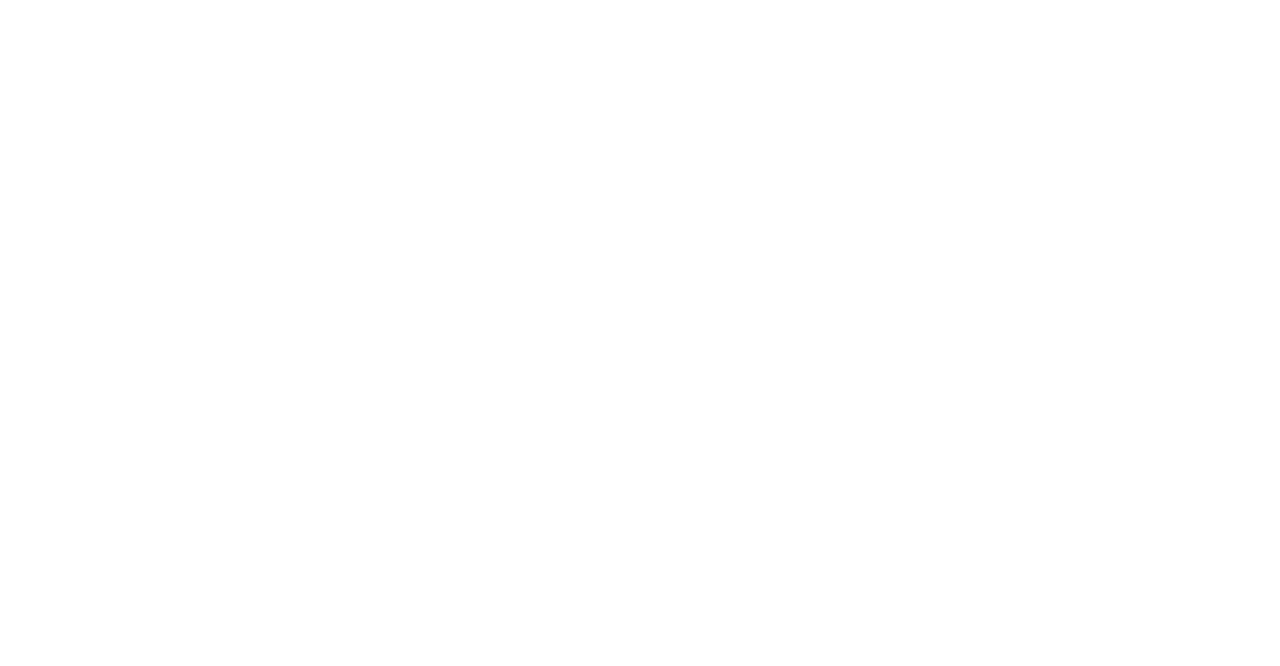
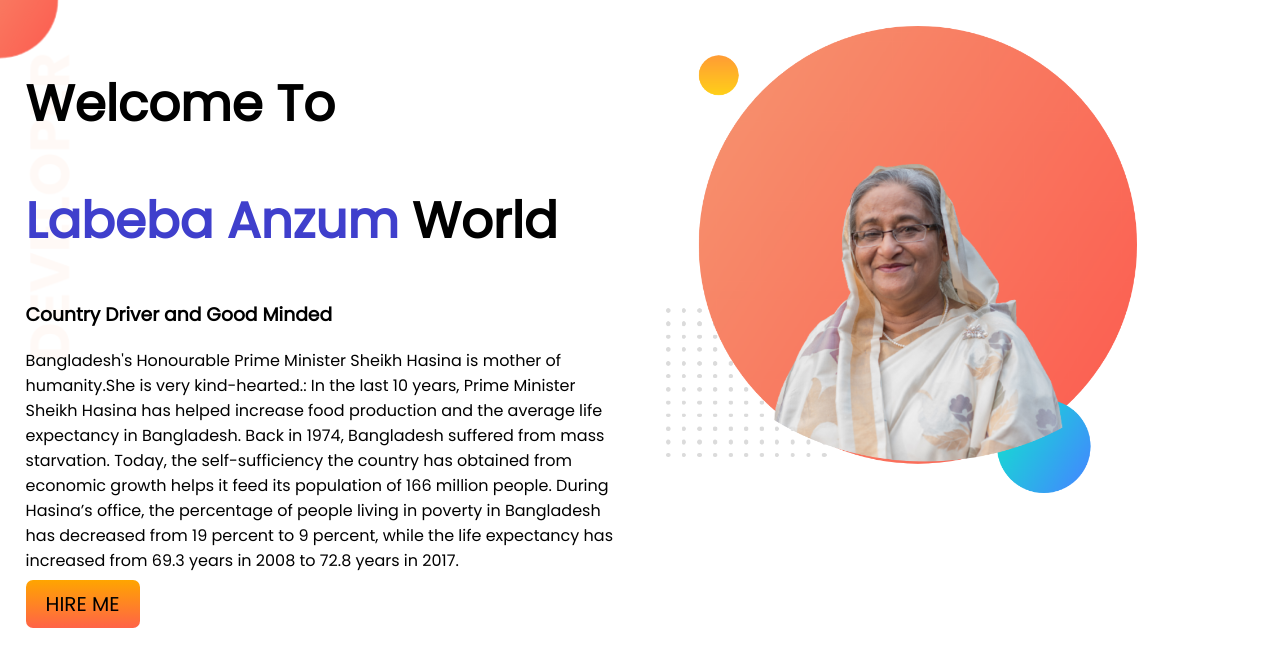
Before and after one commit to LabebaAnzum/developer-portfolio, a plain HTML site: page index.html in a window 1280 px wide. Drawn offline with Linux system fonts and the light colour scheme.

Commit message:
top banner added

```diff
--- a/index.html
+++ b/index.html
@@ -1,12 +1,40 @@
 <!DOCTYPE html>
 <html lang="en">
+
 <head>
     <meta charset="UTF-8">
     <meta http-equiv="X-UA-Compatible" content="IE=edge">
     <meta name="viewport" content="width=device-width, initial-scale=1.0">
     <title>Labeba Portfolio</title>
+    <link rel="preconnect" href="https://fonts.googleapis.com">
+    <link rel="preconnect" href="https://fonts.gstatic.com" crossorigin>
+    <link href="https://fonts.googleapis.com/css2?family=Poppins&display=swap" rel="stylesheet">
+    <link rel="stylesheet" href="style.css">
 </head>
+
 <body>
+    <section class="top-banner">
+        <div class="half-width">
+            <h1>Welcome To </h1>
+            <h1><span class="blue-color">Labeba Anzum</span> World</h1>
+            <h3>Country Driver and Good Minded</h3>
+            <p>Bangladesh's Honourable Prime Minister Sheikh Hasina is mother of humanity.She is very kind-hearted.: In
+                the
+                last 10 years, Prime Minister Sheikh Hasina has helped increase food production and the average life
+                expectancy in Bangladesh. Back in 1974, Bangladesh suffered from mass starvation. Today, the
+                self-sufficiency the country has obtained from economic growth helps it feed its population of 166
+                million
+                people. During Hasina’s office, the percentage of people living in poverty in Bangladesh has decreased
+                from
+                19 percent to 9 percent, while the life expectancy has increased from 69.3 years in 2008 to 72.8 years
+                in
+                2017.</p>
+            <a class="link-button" target="_blank" href="https://www.linkedin.com/company/programminghero/">HIRE ME</a>
+        </div>
+        <div class="half-width">
+            <img src="images/my-bg.png" alt="">
+        </div>
+    </section>
+</body>
 
-</body>
 </html>
--- a/style.css
+++ b/style.css
@@ -0,0 +1,32 @@
+body{
+    font-family: 'Poppins', sans-serif;
+    margin: 0;
+}
+h1{
+    font-size: 50px;
+}
+.blue-color{
+    color: rgb(63, 63, 204);
+}
+section{
+    display: flex;
+}
+.half-width{
+    width: 50%;
+    padding: 2%;
+}
+.half-width img{
+    width: 80%;
+}
+.link-button{
+    text-decoration: none;
+    background-image: linear-gradient(orange , tomato);
+    padding: 10px 20px;
+    border-radius: 7px;
+    color: black;
+    font-size: 20px;
+}
+.top-banner{
+    background-image: url(images/top-banner.png);
+    background-repeat: no-repeat;
+}
```
Also changed, not shown: PM_Sheikh_Hasina_rev.jpg (added), images/dream-bg.png (added), images/exp-bg.png (added), images/jhankar.png (added), images/jhankar2.png (added), images/my-bg.png (added), images/my-bg2.png (added), images/top-banner.png (added).
